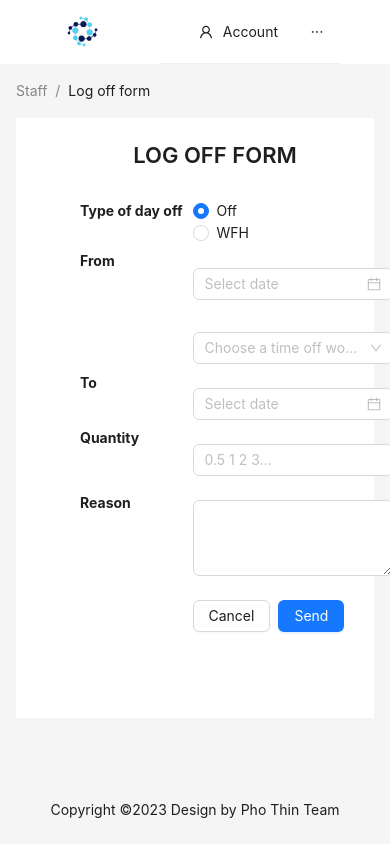
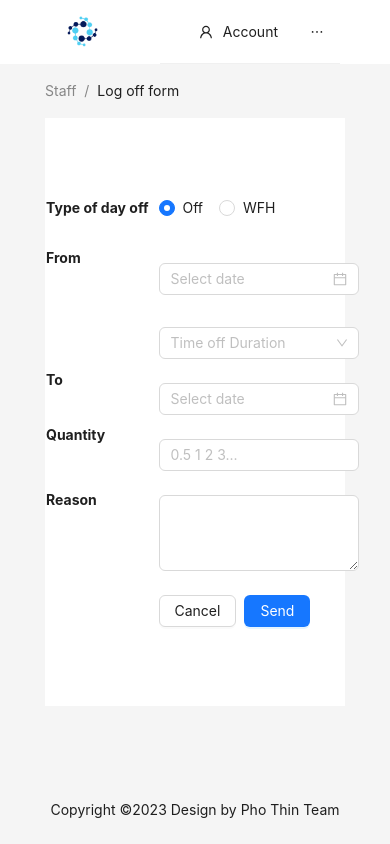
Before and after one commit to Tonydang223/DP05-Team-03-FinalProject-Rest, a React (Vite) app in the folder Frontend/: page /staff/log_off_form in a window 390 px wide. Built offline with nearby package versions, Linux system fonts and the light colour scheme.

Commit message:
UI Fix and Responsive Fix

```diff
--- a/Frontend/src/components/modal/ModalAll.jsx
+++ b/Frontend/src/components/modal/ModalAll.jsx
@@ -36,7 +36,7 @@ const ModalAll = ({ name, title, open, onOk, onCancel, type }) => {
             style={{
               textAlign: 'center',
               paddingBottom: '10px',
-              fontSize: '30px',
+              fontSize: '25px',
               fontWeight: '600',
             }}
           >
@@ -104,12 +104,11 @@ const ModalAll = ({ name, title, open, onOk, onCancel, type }) => {
                   marginRight: '20px',
                   backgroundColor: 'red',
                   color: 'white',
-                  fontWeight: 'bold',
                 }}
               >
                 Cancel
               </Button>
-              <Button type='primary' htmlType='submit' style={{ fontWeight: 'bold' }}>
+              <Button type='primary' htmlType='submit'>
                 Submit
               </Button>
             </Form.Item>
--- a/Frontend/src/pages/admin/index.admin.jsx
+++ b/Frontend/src/pages/admin/index.admin.jsx
@@ -19,7 +19,7 @@ export default function AdminPage() {
           }}
         >
           <Breadcrumb.Item>Account</Breadcrumb.Item>
-          <Breadcrumb.Item>Request</Breadcrumb.Item>
+          <Breadcrumb.Item>Days off Request</Breadcrumb.Item>
         </Breadcrumb>
         <div
           style={{
--- a/Frontend/src/pages/manager/index.manager.css
+++ b/Frontend/src/pages/manager/index.manager.css
@@ -1,10 +1,10 @@
-.row{
+.row {
   width: 1000px;
 }
-.section1{
+.section1 {
   padding-bottom: 20px;
 }
-.title{
+.title {
   font-size: 28px !important;
 }
 .button-create-group {
@@ -37,16 +37,20 @@
   transform: scale(1.05) rotate(-1deg);
   color: green !important;
 }
-.button-create-group:focus{
+.button-create-group:focus {
   outline: none;
 }
 @media (max-width: 576px) {
-  .col-title{
+  .col-title {
     display: none;
   }
 }
-@media (min-width: 1246px){
-  .button-create-group{
+@media (min-width: 1246px) {
+  .button-create-group {
     margin-left: 350px;
   }
 }
+
+ul.ant-pagination.ant-table-pagination.ant-table-pagination-right {
+  justify-content: center !important;
+}
--- a/Frontend/src/pages/manager/index.manager.jsx
+++ b/Frontend/src/pages/manager/index.manager.jsx
@@ -20,11 +20,11 @@ const columns = [
     dataIndex: 'master',
   },
 ];
-const nameFull = "Huy";
+const nameFull = 'Huy';
 const data = [
   {
     key: '1',
-    name:nameFull.charAt(0),
+    name: nameFull.charAt(0),
     age: 32,
     address: 'New York No. 1 Lake Park',
   },
@@ -40,7 +40,6 @@ const data = [
     members: 'hi',
     master: 'Vo Van Thin',
   },
-
 ];
 
 export default function ManagerPage() {
@@ -67,7 +66,7 @@ export default function ManagerPage() {
   return (
     <Content
       style={{
-        margin: '0 16px',
+        margin: '0 45px',
       }}
     >
       <Breadcrumb
@@ -76,22 +75,26 @@ export default function ManagerPage() {
         }}
       >
         <Breadcrumb.Item>Manager</Breadcrumb.Item>
-        <Breadcrumb.Item>Manager </Breadcrumb.Item>
+        <Breadcrumb.Item>Groups</Breadcrumb.Item>
       </Breadcrumb>
       <div
         style={{
           padding: 24,
-          minHeight: 600,
+          minHeight: 530,
           background: colorBgContainer,
         }}
       >
-        <Space wrap className="section1">
-          <Row className="row">
-            <Col xl={16} lg={16} xxl={23} md={11} sm={7} className="col-title">
-              <Title className="title">Manager Group</Title>
-            </Col>
-            <Col xl={8} lg={8} xxl={1} md={13} sm={17} className="col-button">
-              <Button className="button-create-group" role="button" title={isTitle} onClick={CreateGroup}>Create new group</Button>
+        <Space wrap className='section1'>
+          <Row className='row'>
+            <Col xl={8} lg={8} xxl={1} md={13} sm={17} className='col-button'>
+              <Button
+                // className='button-create-group'
+                role='button'
+                title={isTitle}
+                onClick={CreateGroup}
+              >
+                Create new group
+              </Button>
             </Col>
           </Row>
         </Space>
--- a/Frontend/src/pages/staff/LogOff/LogOffForm.jsx
+++ b/Frontend/src/pages/staff/LogOff/LogOffForm.jsx
@@ -21,7 +21,7 @@ const LogOffForm = () => {
   return (
     <Content
       style={{
-        margin: '0 16px',
+        margin: '0 45px',
       }}
     >
       <Breadcrumb
@@ -35,13 +35,11 @@ const LogOffForm = () => {
       <div
         style={{
           padding: 24,
-          minHeight: 600,
           background: colorBgContainer,
         }}
       >
         <div scroll={{ x: true }}>
-          <Title className='title-form-log-off'>Log off form</Title>
-          <Row className="form-log-off">
+          <Row className='form-log-off'>
             <Col xl={6} lg={6} md={6} sm={6} xs={10}>
               <Space direction='vertical'>
                 <div className='type-day-off'>
@@ -98,9 +96,9 @@ const LogOffForm = () => {
                     hasFeedback
                   >
                     <Select
-                      className="select"
+                      className='select'
                       showSearch
-                      placeholder='Choose a time off work in 1 day'
+                      placeholder='Time off Duration'
                       optionFilterProp='children'
                       filterOption={(input, option) =>
                         (option?.label ?? '').toLowerCase().includes(input.toLowerCase())
@@ -135,6 +133,7 @@ const LogOffForm = () => {
                 >
                   <DatePicker className='day-end-off' />
                 </Form.Item>
+
                 <Form.Item
                   className='log-off'
                   name={'quantity'}
--- a/Frontend/src/pages/staff/LogOff/LogOffFrom.css
+++ b/Frontend/src/pages/staff/LogOff/LogOffFrom.css
@@ -1,12 +1,11 @@
-.title-form-log-off {
-  text-transform: uppercase;
-  font-size: 28px;
-  font-weight: bold;
-  margin-left: 40px;
-  padding-bottom: 20px;
+.form-log-off {
+  margin-left: 50px;
+  margin-top: 50px;
+  margin-bottom: 50px;
 }
-.form-log-off{
-    margin-left: 40px;
+.radio-button {
+  display: flex;
+  margin-bottom: 20px;
 }
 .type-day-off {
   font-weight: 700;
@@ -51,7 +50,7 @@
 .button-cancel:focus {
   outline: none !important;
 }
-.ant-form-item-explain-error{
+.ant-form-item-explain-error {
   margin-bottom: 0px;
   margin-top: 0px;
 }
@@ -68,21 +67,21 @@
     margin-top: 92px !important;
   }
 }
-@media (max-width: 741px){
+@media (max-width: 741px) {
   .day-from {
     margin-top: 20px !important;
   }
 }
-@media (max-width: 576px){
+@media (max-width: 576px) {
   .day-from {
     margin-top: 40px !important;
   }
+  .form-log-off {
+    margin-left: -28px;
+    padding: 5px;
+  }
 }
-@media (max-width: 525px){
-  .title-form-log-off{
-    font-size: 22px !important;
-    text-align: center;
-  }
+@media (max-width: 525px) {
   .day-from {
     margin-top: 20px !important;
   }
```
Also changed, not shown: Frontend/src/components/accountTable/AccountTable.jsx (+9 -4 lines). Lines whose indentation alone changed are shown as unchanged.
